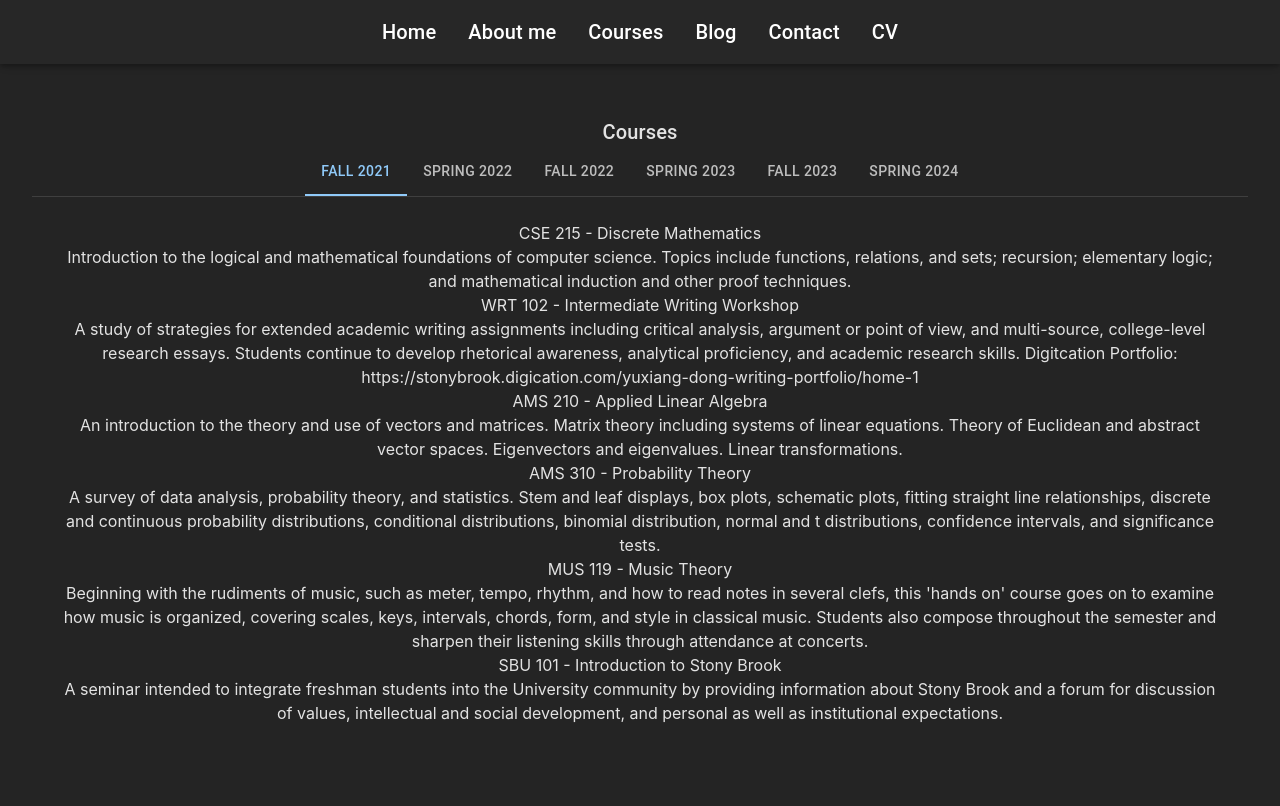
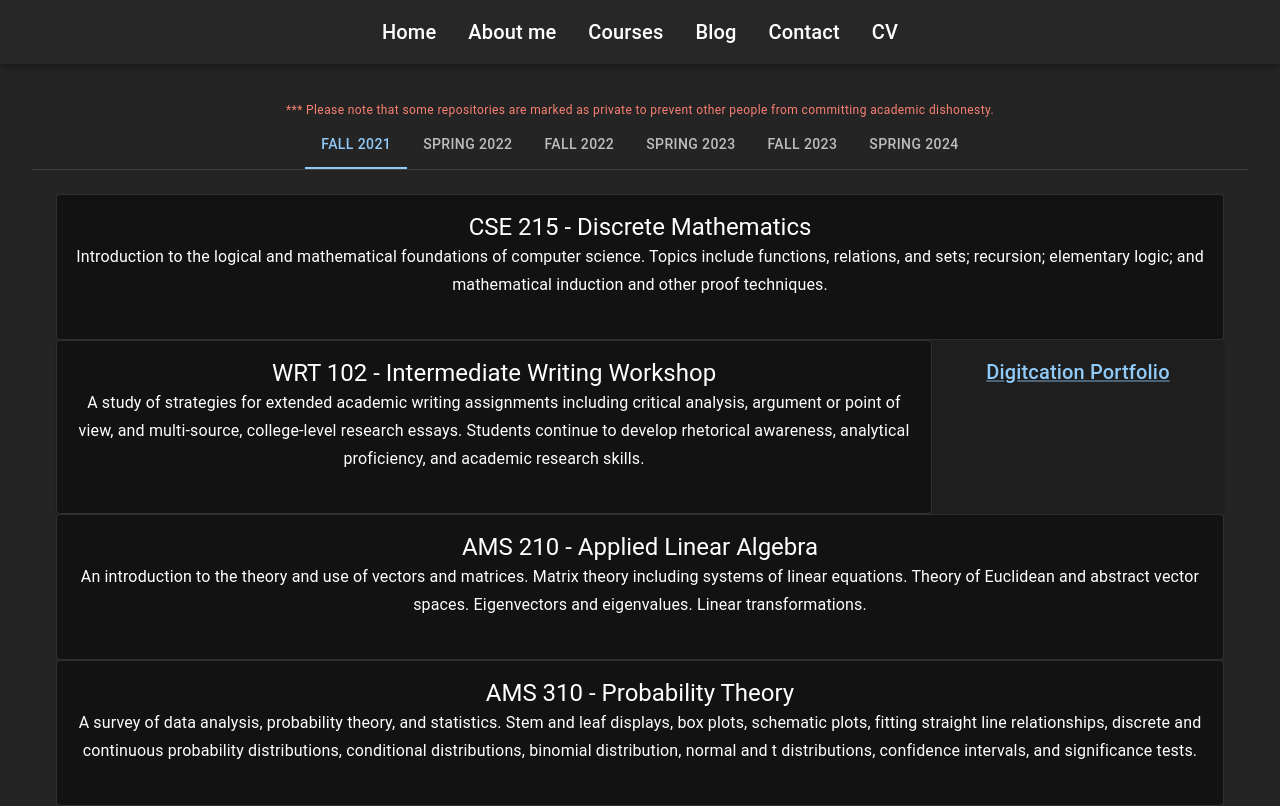
Before and after one commit to naxy-dong/personal-website, a React (Vite) app: page /Courses in a window 1280 px wide. Shown: the top 806 px of the page. Built offline with nearby package versions, Linux system fonts and the light colour scheme.

Commit message:
Added supplements to courses and start rednering them to the screen

```diff
--- a/src/Components/CourseItem.tsx
+++ b/src/Components/CourseItem.tsx
@@ -1,3 +1,7 @@
+import Typography from "@mui/material/Typography";
+import Card from "@mui/material/Card";
+import CardContent from "@mui/material/CardContent";
+
 function CourseItem({
   title,
   description,
@@ -6,10 +10,16 @@ function CourseItem({
   description: string;
 }) {
   return (
-    <div>
-      <div>{title}</div>
-      <div>{description}</div>
-    </div>
+    <Card variant="outlined" sx={{ display: "flex" }}>
+      <CardContent sx={{ flex: 1 }}>
+        <Typography component="h2" variant="h5">
+          {title}
+        </Typography>
+        <Typography variant="subtitle1" paragraph>
+          {description}
+        </Typography>
+      </CardContent>
+    </Card>
   );
 }
 
--- /dev/null
+++ b/src/Components/CourseItemWithSupplements.tsx
@@ -0,0 +1,37 @@
+import Typography from "@mui/material/Typography";
+import Grid from "@mui/material/Grid";
+import Card from "@mui/material/Card";
+import CardContent from "@mui/material/CardContent";
+import CourseItem from "./CourseItem";
+import Supplement from "./Supplement";
+
+function CourseItemWithSupplements({
+  title,
+  description,
+  supplements,
+}: {
+  title: string;
+  description: string;
+  supplements?: { label: string; link: string }[];
+}) {
+  return (
+    <Card>
+      <Grid container>
+        <Grid item xs={9}>
+          <CourseItem title={title} description={description} />
+        </Grid>
+        <Grid item xs={3}>
+          {/* Right half */}
+          <CardContent>
+            {/* <Typography variant="h6">Supplements</Typography> */}
+            {supplements?.map((supplement) => (
+              <Supplement key={supplement.label} {...supplement} />
+            ))}
+          </CardContent>
+        </Grid>
+      </Grid>
+    </Card>
+  );
+}
+
+export default CourseItemWithSupplements;
--- a/src/Components/CourseList.tsx
+++ b/src/Components/CourseList.tsx
@@ -1,17 +1,21 @@
 import courses from "../data/courses";
 import CourseItem from "./CourseItem";
+import CourseItemWithSupplements from "./CourseItemWithSupplements";
 
-function CourseList({ index }: { index: number}) {
-    return (
-        courses[index].map((course) => (
-            <div key={course.id}>
-                <CourseItem
-                    title={course.title}
-                    description={course.description}
-                />
-            </div>
-        ))
-    );
+function CourseList({ index }: { index: number }) {
+  return courses[index].map((course) => (
+    <div key={course.id}>
+      {course.supplements ? (
+        <CourseItemWithSupplements
+          title={course.title}
+          description={course.description}
+          supplements={course.supplements}
+        />
+      ) : (
+        <CourseItem title={course.title} description={course.description} />
+      )}
+    </div>
+  ));
 }
 
 export default CourseList;
--- /dev/null
+++ b/src/Components/Supplement.tsx
@@ -0,0 +1,14 @@
+import { Box, Link } from "@mui/material";
+import Typography from "@mui/material/Typography";
+
+function Supplement({ label, link }: { label: string; link: string }) {
+  return (
+    <Box>
+      <Link href={link} variant="h6">
+        {label}
+      </Link>
+    </Box>
+  );
+}
+
+export default Supplement;
--- a/src/Pages/Courses.tsx
+++ b/src/Pages/Courses.tsx
@@ -13,11 +13,7 @@ function CustomTabPanel(props: any) {
       aria-labelledby={`simple-tab-${index}`}
       {...other}
     >
-      {value === index && (
-        <Box sx={{ p: 3 }}>
-          {children}
-        </Box>
-      )}
+      {value === index && <Box sx={{ p: 3 }}>{children}</Box>}
     </div>
   );
 }
@@ -37,7 +33,10 @@ function Courses() {
 
   return (
     <>
-      <Typography variant="h6">Courses</Typography>
+      <Typography variant="caption" style={{color:"salmon"}}>
+        *** Please note that some repositories are marked as private to prevent
+        other people from committing academic dishonesty.
+      </Typography>
       <Box sx={{ borderBottom: 1, borderColor: "divider" }}>
         <Tabs
           value={value}
--- a/src/data/courses.ts
+++ b/src/data/courses.ts
@@ -14,7 +14,13 @@ const courses = [
       id: 2,
       title: "WRT 102 - Intermediate Writing Workshop",
       description:
-        "A study of strategies for extended academic writing assignments including critical analysis, argument or point of view, and multi-source, college-level research essays. Students continue to develop rhetorical awareness, analytical proficiency, and academic research skills. Digitcation Portfolio: https://stonybrook.digication.com/yuxiang-dong-writing-portfolio/home-1",
+        "A study of strategies for extended academic writing assignments including critical analysis, argument or point of view, and multi-source, college-level research essays. Students continue to develop rhetorical awareness, analytical proficiency, and academic research skills.",
+      supplements: [
+        {
+          label: "Digitcation Portfolio",
+          link: "https://stonybrook.digication.com/yuxiang-dong-writing-portfolio/home-1",
+        },
+      ],
     },
     {
       id: 3,
@@ -48,6 +54,24 @@ const courses = [
       title: "CSE 214 - Data Structures & Algorithms",
       description:
         "An extension of programming methodology to data storage and manipulation on complex data sets. Topics include: programming and applications of data structures; stacks, queues, lists, binary trees, heaps, priority queues, balanced trees and graphs. Recursive programming is heavily utilized. Fundamental sorting and searching algorithms are examined along with informal efficiency comparisons.",
+      supplements: [
+        {
+          label: "HW1 - Person Manager: ",
+          link: "https://github.com/naxy-dong/Data-Structure-2021/tree/main/1.person-manager",
+        },
+        {
+          label: "HW2 - Line Security Manager: ",
+          link: "https://github.com/naxy-dong/Data-Structure-2021/tree/main/2.line-security-manager",
+        },
+        {
+          label: "HW3 - Library Manager: ",
+          link: "https://github.com/naxy-dong/Data-Structure-2021/tree/main/3.library-manager",
+        },
+        {
+          label: "HW4 - Flight Simulator: ",
+          link: "https://github.com/naxy-dong/Data-Structure-2021/tree/main/4.flight-simulator",
+        },
+      ],
     },
     {
       id: 8,
@@ -145,7 +169,8 @@ const courses = [
     {
       id: 21,
       title: "CSE 532 - Theory of Database Systems",
-      description: "The course will cover advanced topics in modern database systems, including object-oriented databases, rule-based databases, temporal and active databases, parallel and distributed databases, distributed object model, data mining, on-line analytical processing, data warehousing, multimedia databases.",
+      description:
+        "The course will cover advanced topics in modern database systems, including object-oriented databases, rule-based databases, temporal and active databases, parallel and distributed databases, distributed object model, data mining, on-line analytical processing, data warehousing, multimedia databases.",
     },
     {
       id: 22,
@@ -183,7 +208,8 @@ const courses = [
     {
       id: 27,
       title: "CSE 487 - Research",
-      description: "Research assistant for Professor Nick Nikiforakis working on the Content Integrity project. For more info: https://securitee.org/lab.html",
+      description:
+        "Research assistant for Professor Nick Nikiforakis working on the Content Integrity project. For more info: https://securitee.org/lab.html",
     },
     {
       id: 28,
@@ -194,7 +220,8 @@ const courses = [
     {
       id: 29,
       title: "CSE 508 - Network Security",
-      description: "Principles and practice of Computer Network Security. Cryptography, authentication protocols, public key infrastructures, IP/www/E-commerce security, firewalls, VPN, and intrusion detection.",
+      description:
+        "Principles and practice of Computer Network Security. Cryptography, authentication protocols, public key infrastructures, IP/www/E-commerce security, firewalls, VPN, and intrusion detection.",
     },
     {
       id: 30,
@@ -205,7 +232,8 @@ const courses = [
     {
       id: 31,
       title: "GEO 102 - The Earth",
-      description: "A summary of the processes that have shaped the earth and the other terrestrial planets as inferred from study of their surface materials, structural features, and interiors. Topics include the earth in the solar system; earth materials and rock-forming processes; surface processes and their bearing on human activities; crustal deformation and global tectonics; the earth's interior; and the geological features, compositions, and evolution of the terrestrial planets.",
+      description:
+        "A summary of the processes that have shaped the earth and the other terrestrial planets as inferred from study of their surface materials, structural features, and interiors. Topics include the earth in the solar system; earth materials and rock-forming processes; surface processes and their bearing on human activities; crustal deformation and global tectonics; the earth's interior; and the geological features, compositions, and evolution of the terrestrial planets.",
     },
   ],
 ];
```
Also changed, not shown: src/unused.md (+3 -0 lines), 1 other file (tests, documents, lock files or other folders).
